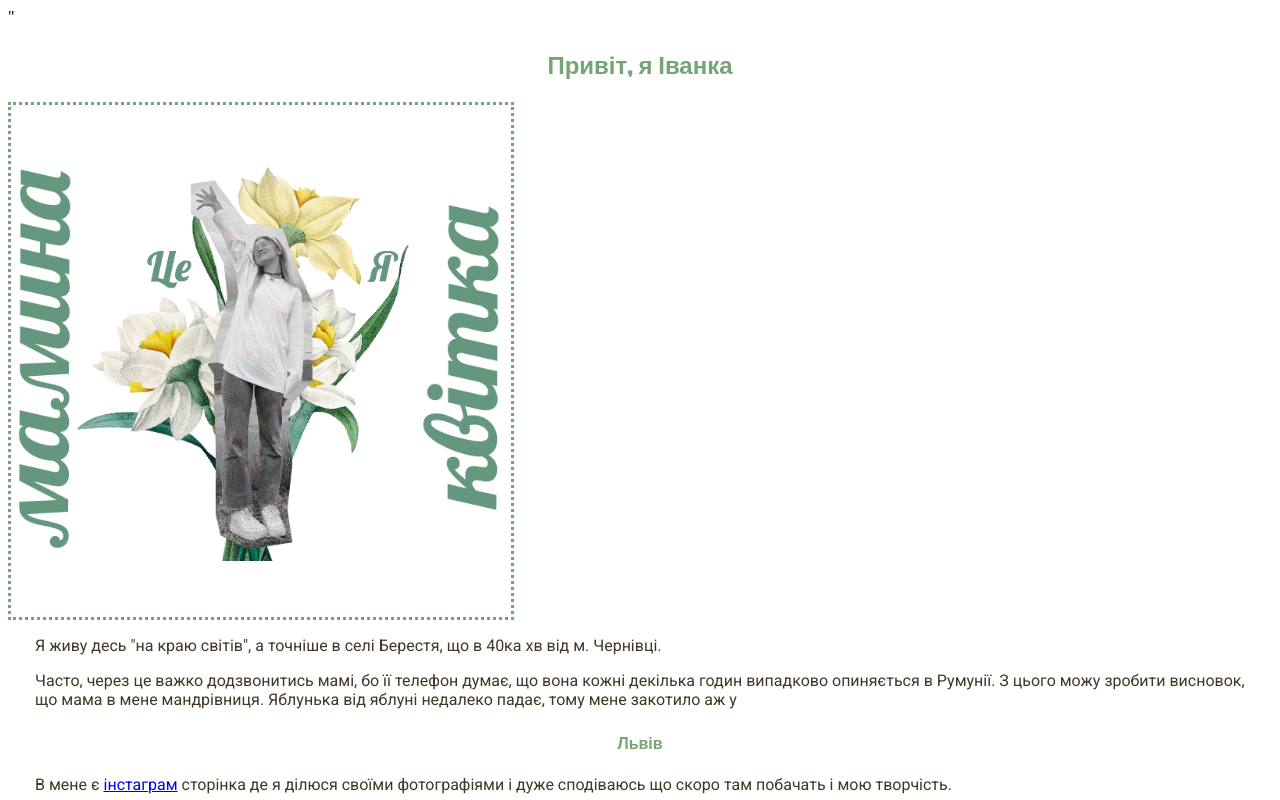
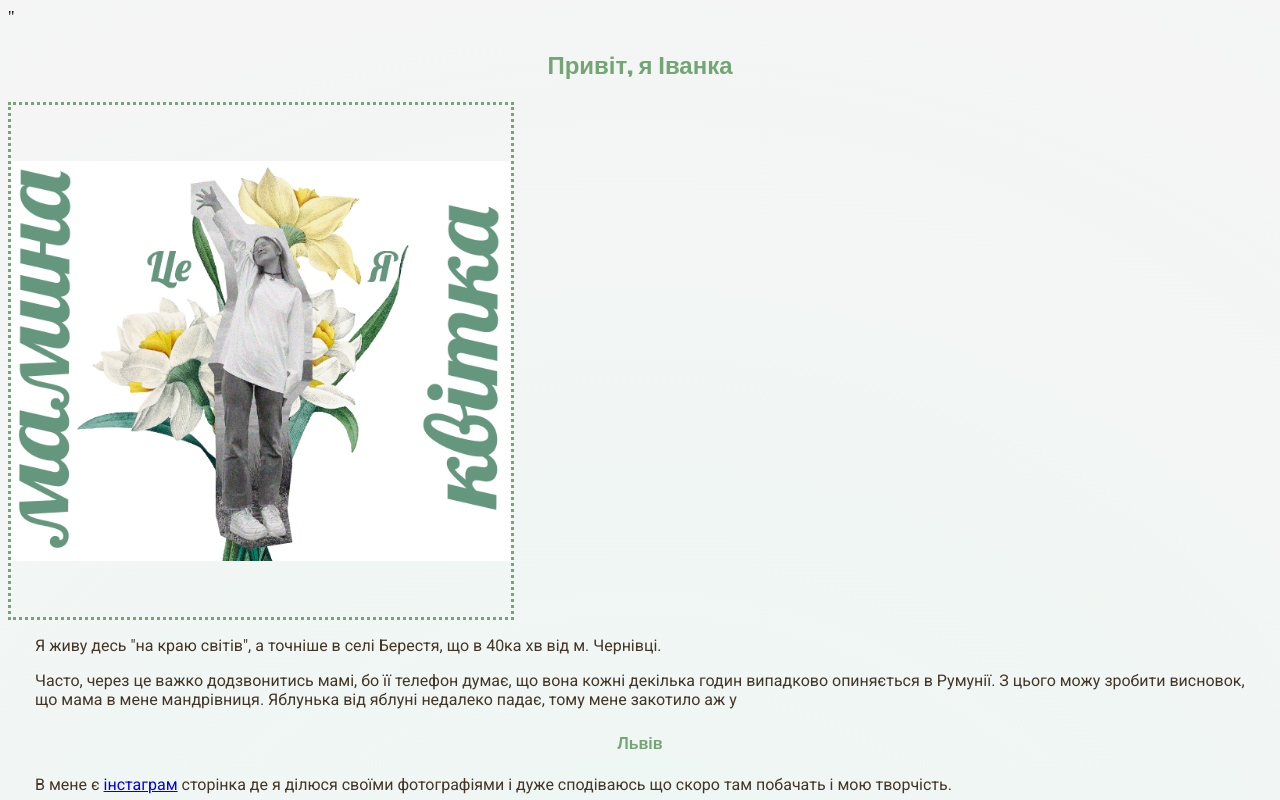
Before and after one commit to IvankaRusnak/IvankaRusnak.github.io, a plain HTML site: page index.html in a window 1280 px wide. Shown: the top 800 px of the page. Drawn offline with Linux system fonts and the light colour scheme; a web font is replaced by a local one.

Commit message:
background

```diff
--- a/style.css
+++ b/style.css
@@ -1,5 +1,6 @@
 body{
-    background-color: white;
+background: radial-gradient(circle, rgba(255, 255, 255, 0.5) 0%, rgba(245, 245, 245, 1) 100%);
+    background-color: #d9f0e6;
 }
 
 h2 {
```
Also changed, not shown: 1 other file.
